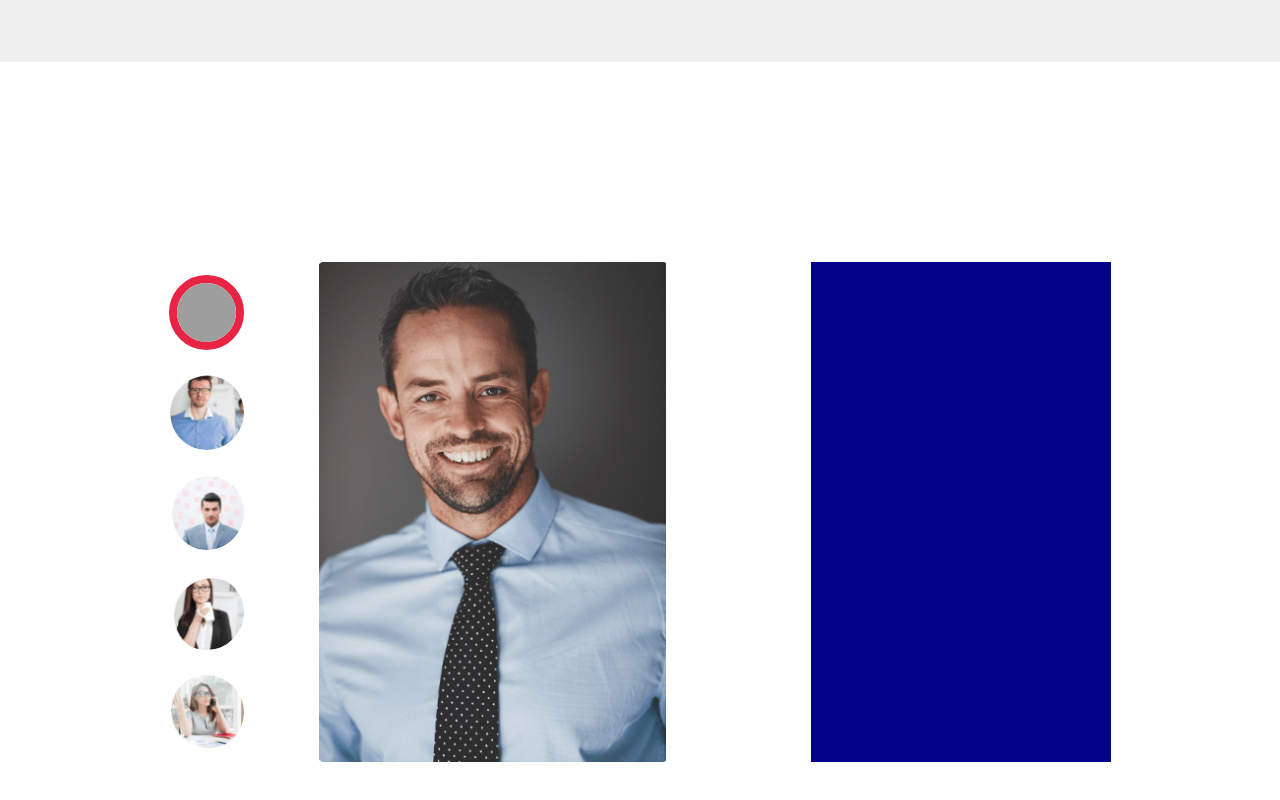
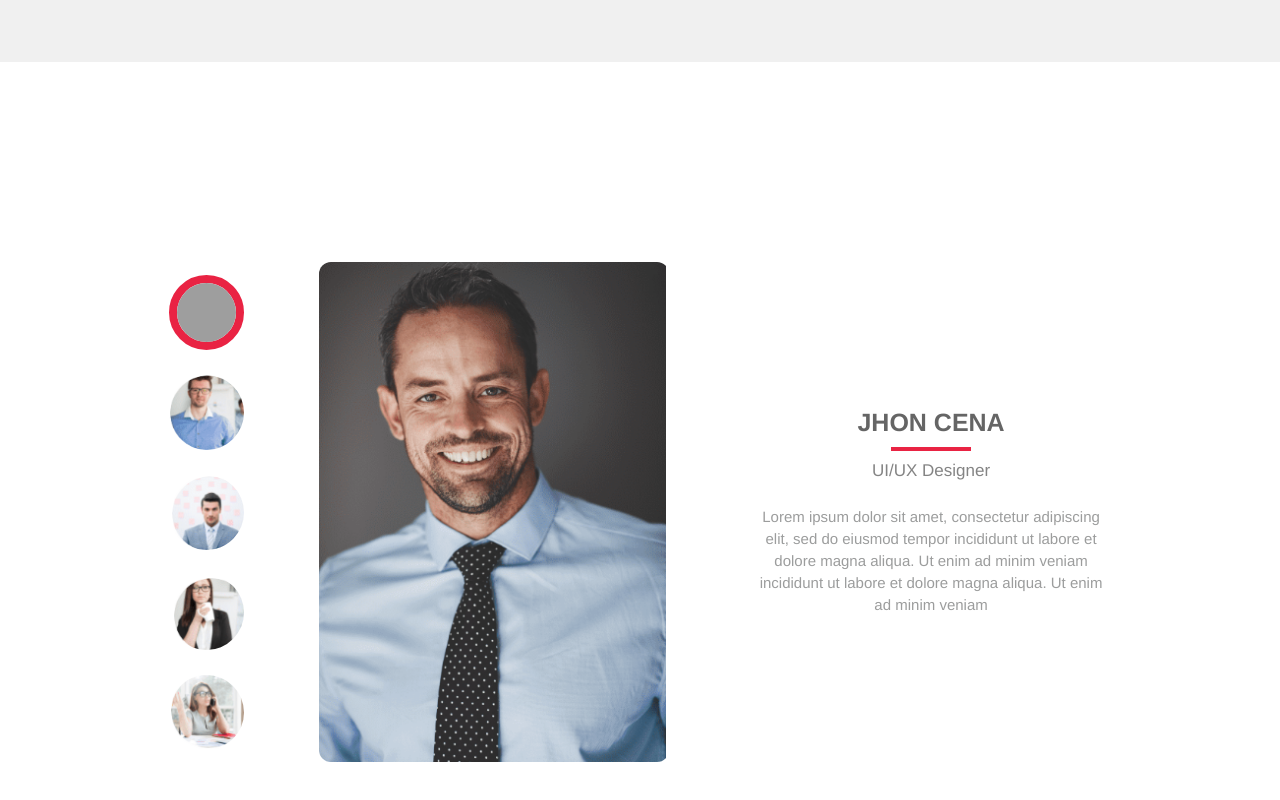
Before and after one commit to denomash/plug-Addons-site, a React (Create React App) app: page / in a window 1280 px wide. Shown: the part 2759-3559 px from the top of the page. Built offline with nearby package versions, Linux system fonts and the light colour scheme; grey boxes are pictures that could not be loaded.

Commit message:
finish up bio section

```diff
--- a/src/Components/TeamSection/TeamSection.js
+++ b/src/Components/TeamSection/TeamSection.js
@@ -42,7 +42,22 @@ const TeamSection = () => {
                     </div>
 
                 </div>
-                <div className='team-section__bio'></div>
+                <div className='team-section__bio'>
+                    <div className='team-section__bio--container'>
+                        <h2 className='team-section__bio-name u-margin-bottom-small'>Jhon Cena</h2>
+                        <div className='team-section__bio-line u-margin-bottom-small'></div>
+                        <p className='team-section__bio-title u-margin-bottom-small'>UI/UX Designer</p>
+                        <p className='team-section__bio-info business__info u-margin-top-small u-center-text'>
+                            Lorem ipsum dolor sit amet, consectetur
+                            adipiscing elit, sed do eiusmod tempor
+                            incididunt ut labore et dolore magna aliqua.
+                            Ut enim ad minim veniam
+                            incididunt ut labore et dolore magna aliqua.
+                            Ut enim ad minim veniam
+                        </p>
+
+                    </div>
+                </div>
             </div>
         </div>
     )
--- a/src/Components/TeamSection/team.section.css
+++ b/src/Components/TeamSection/team.section.css
@@ -53,6 +53,8 @@
 .team-section__images--designer {
   display: flex;
   width: 70%;
+  border-radius: 12px;
+  overflow: hidden;
 }
 
 .team-section__images--designer-img {
@@ -61,7 +63,42 @@
 
 .team-section__bio {
   display: flex;
-  background: darkblue;
   height: 100%;
-  width: 300px;
+  width: 360px;
+  align-items: center;
 }
+
+.team-section__bio--container {
+  display: flex;
+  flex-direction: column;
+  width: 100%;
+  height: 60%;
+  align-items: center;
+  justify-content: center;
+}
+
+.team-section__bio-name {
+  display: flex;
+  color: rgba(101, 101, 101, 1);
+  font-weight: 600;
+  font-size: 25px;
+  text-transform: uppercase;
+}
+
+.team-section__bio-line {
+  display: flex;
+  background: #e92343;
+  height: 4px;
+  width: 80px;
+}
+
+.team-section__bio-title {
+  display: flex;
+  color: rgba(101, 101, 101, 0.8);
+  font-weight: 100;
+  font-size: 17px;
+}
+
+.team-section__bio-info {
+  display: flex;
+}
```
